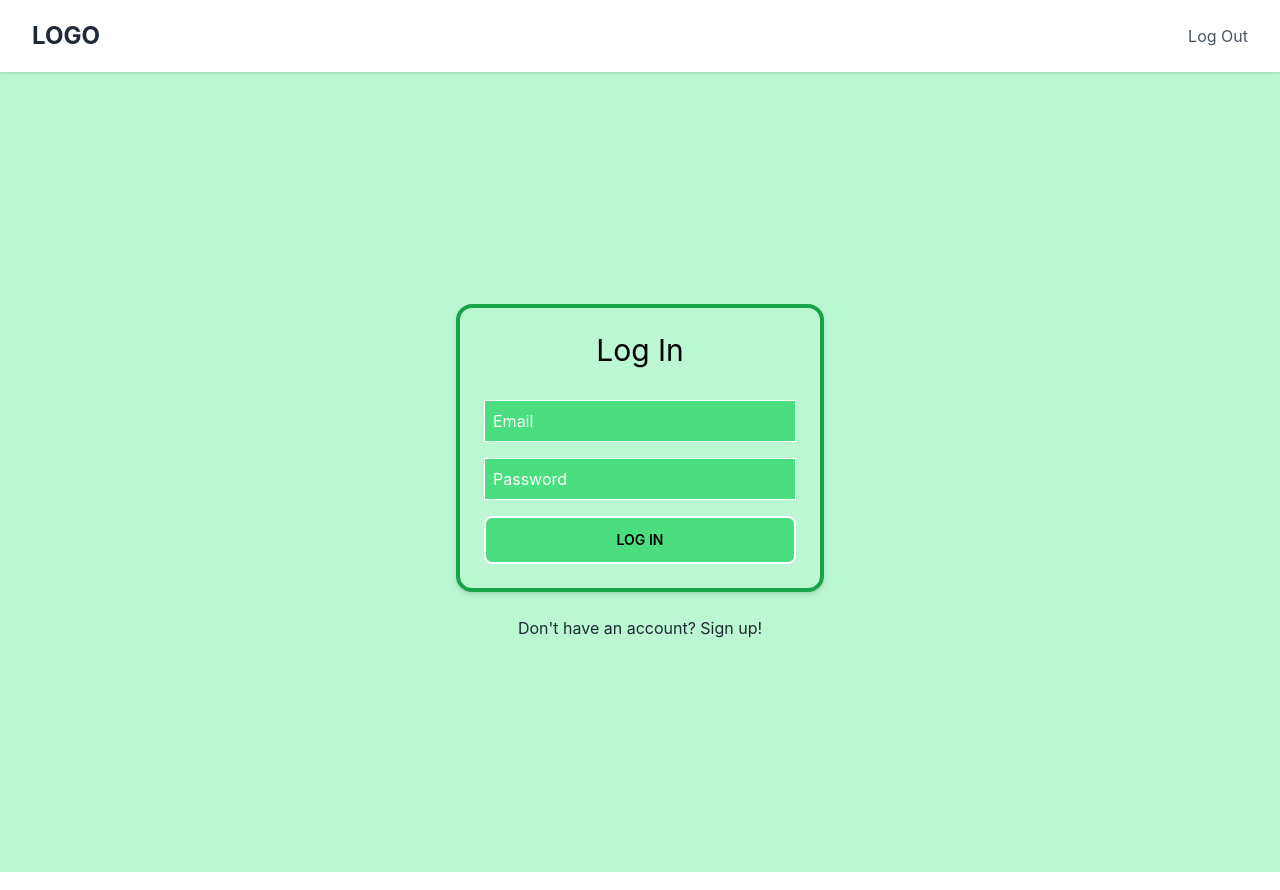
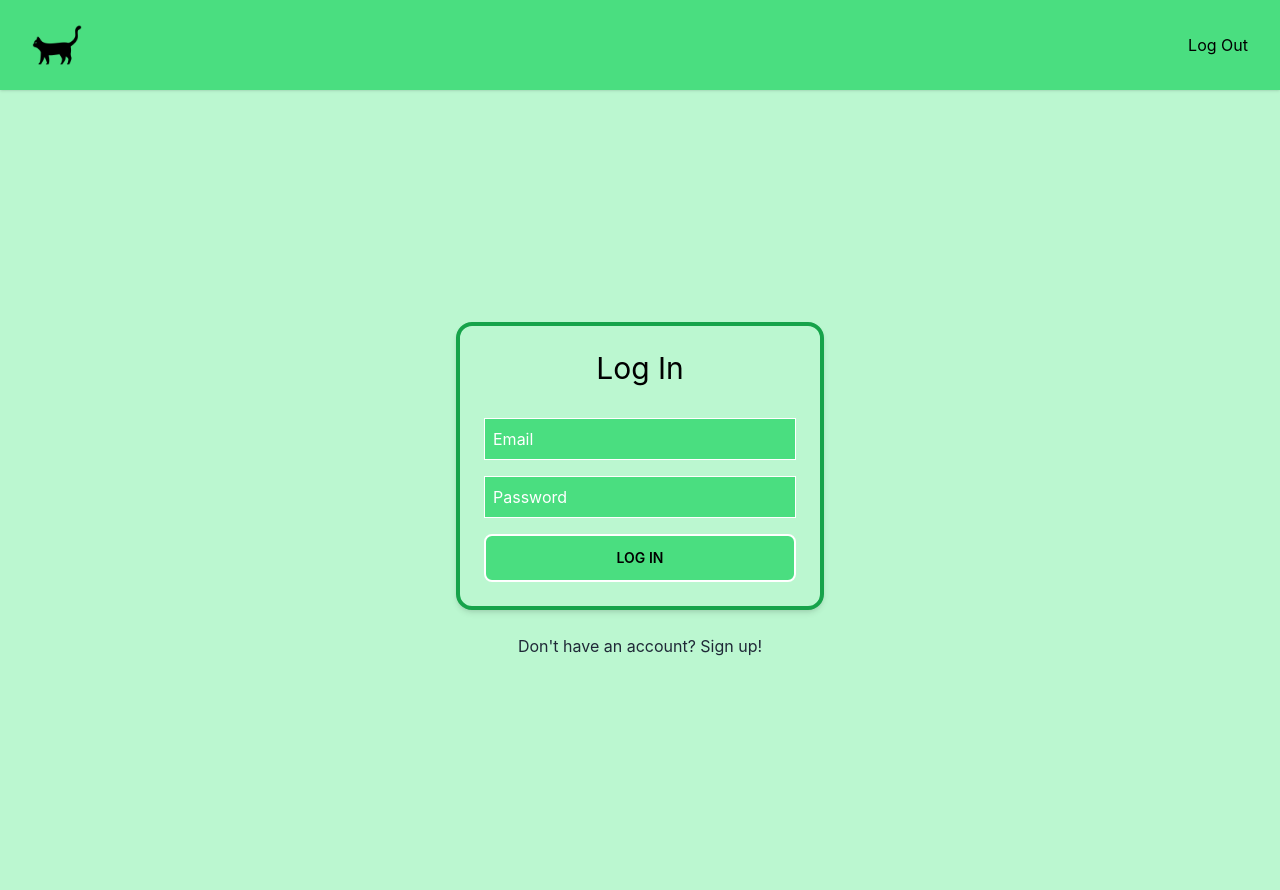
Before and after one commit to stone-com/MERN-social-media-blog, a React (Create React App) app in the folder frontend/: page /login in a window 1280 px wide. Built offline with nearby package versions, Linux system fonts and the light colour scheme.

Commit message:
Updated post and navbar styling for mobile devices.

```diff
--- a/frontend/src/components/Navbar.jsx
+++ b/frontend/src/components/Navbar.jsx
@@ -2,6 +2,7 @@ import { useState, useEffect } from 'react';
 import { Link, useLocation, useNavigate } from 'react-router-dom';
 import { useDispatch, useSelector } from 'react-redux';
 import { logout, reset } from '../features/auth/authSlice';
+import cat from '../cat.png';
 
 export default function NavBar() {
   const [navbar, setNavbar] = useState(false);
@@ -14,6 +15,7 @@ export default function NavBar() {
 
   useEffect(() => {
     setActiveLink(location.pathname);
+    setNavbar(false);
   }, [location]);
 
   const onLogout = () => {
@@ -23,12 +25,12 @@ export default function NavBar() {
   };
 
   return (
-    <nav className='w-full bg-white shadow'>
+    <nav className='w-full bg-green-400 border-green-600 shadow'>
       <div className='justify-between px-4 mx-auto lg:max-w-7xl md:items-center md:flex md:px-8'>
         <div>
           <div className='flex items-center justify-between py-3 md:py-5 md:block'>
             <Link to='/explore'>
-              <h2 className='text-2xl font-bold'>LOGO</h2>
+              <img src={cat} alt='' style={{ width: 50, height: 50 }} />
             </Link>
 
             <div className='md:hidden'>
@@ -79,21 +81,21 @@ export default function NavBar() {
               {user !== null && (
                 <>
                   <li
-                    className={`text-gray-600 hover:text-blue-600 ${
+                    className={`text-black hover:text-blue-600 ${
                       activeLink === '/explore' ? 'active' : ''
                     }`}
                   >
                     <Link to='/explore'>Explore</Link>
                   </li>
                   <li
-                    className={`text-gray-600 hover:text-blue-600 ${
+                    className={`text-black hover:text-blue-600 ${
                       activeLink === '/following' ? 'active' : ''
                     }`}
                   >
                     <Link to='/following'>Following</Link>
                   </li>
                   <li
-                    className={`text-gray-600 hover:text-blue-600 ${
+                    className={`text-black hover:text-blue-600 ${
                       activeLink === `/profile/` ? 'active' : ''
                     }`}
                   >
@@ -101,7 +103,7 @@ export default function NavBar() {
                   </li>
                 </>
               )}
-              <li className={`text-gray-600 hover:text-blue-600`}>
+              <li className={`text-black hover:text-blue-600`}>
                 <button onClick={onLogout}>Log Out</button>
               </li>
             </ul>
--- a/frontend/src/components/Post.jsx
+++ b/frontend/src/components/Post.jsx
@@ -1,10 +1,6 @@
 import { useState } from 'react';
 import { useSelector, useDispatch } from 'react-redux';
-import {
-  FaTrash,
-  FaPen,
-  FaSave,
-} from 'react-icons/fa';
+import { FaTrash, FaPen, FaSave } from 'react-icons/fa';
 import { GiCancel } from 'react-icons/gi';
 import { AiFillHeart, AiOutlineHeart } from 'react-icons/ai';
 import {
@@ -63,8 +59,8 @@ const Post = ({
 
   return (
     <div className='px-5 py-4 my-5 bg-green-200 border-4 border-green-600 shadow-xl outline-none rounded-3xl'>
-      <div className='grid grid-cols-3'>
-        <div className='flex col-span-1 mb-4 mr-3'>
+      <div className='grid sm:grid-cols-3'>
+        <div className='flex items-center justify-center col-span-3 mb-4 mr-3 place-items-center sm:col-span-1 '>
           <img
             className='w-12 h-12 rounded-full'
             src='https://images.unsplash.com/photo-1494790108377-be9c29b29330?ixlib=rb-1.2.1&ixid=eyJhcHBfaWQiOjEyMDd9&auto=format&fit=facearea&facepad=2&w=256&h=256&q=80'
@@ -81,14 +77,14 @@ const Post = ({
         </div>
         {/* Render either the post title or an input field depending on isEditable State */}
         {!isEditable ? (
-          <p className='flex justify-start col-span-2 px-6 text-2xl text-black'>
+          <p className='flex col-span-3 mb-2 text-2xl text-black sm:justify-start sm:px-6 sm:col-span-2 sm:mb-0'>
             {title}
           </p>
         ) : (
           <input
             type='text'
             name='editTitle'
-            class='bg-green-400 border border-white text-gray-900 text-sm rounded-lg focus:ring-blue-500 focus:border-blue-500 block w-full p-2.5 '
+            class='bg-green-400 border border-white text-gray-900 text-sm rounded-lg focus:ring-blue-500 focus:border-blue-500 block col-span-3 sm:col-span-2 p-2.5 '
             placeholder={title}
             required
             value={editTitle}
@@ -98,7 +94,7 @@ const Post = ({
       </div>
       {/* Render either the post body or an input field depending on isEditable State */}
       {!isEditable ? (
-        <p className='leading-snug text-gray-800 md:leading-normal'>{body}</p>
+        <p className='leading-snug text-black md:leading-normal'>{body}</p>
       ) : (
         <input
           type='text'
```
Also changed, not shown: frontend/src/cat.png (added).
